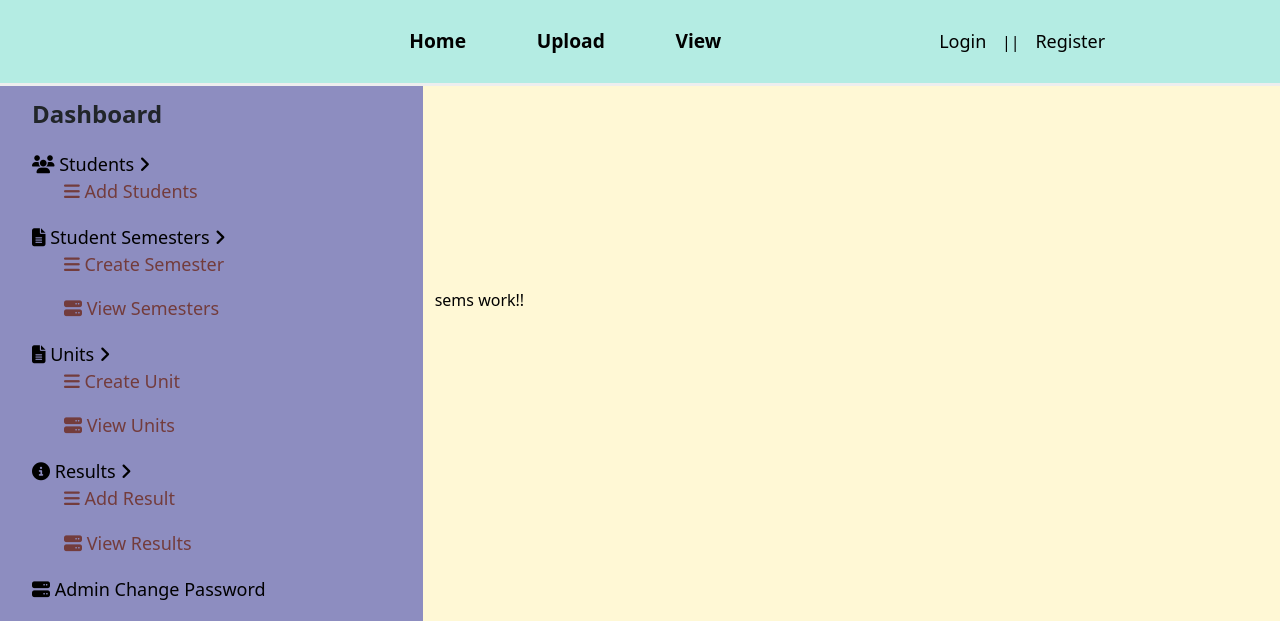
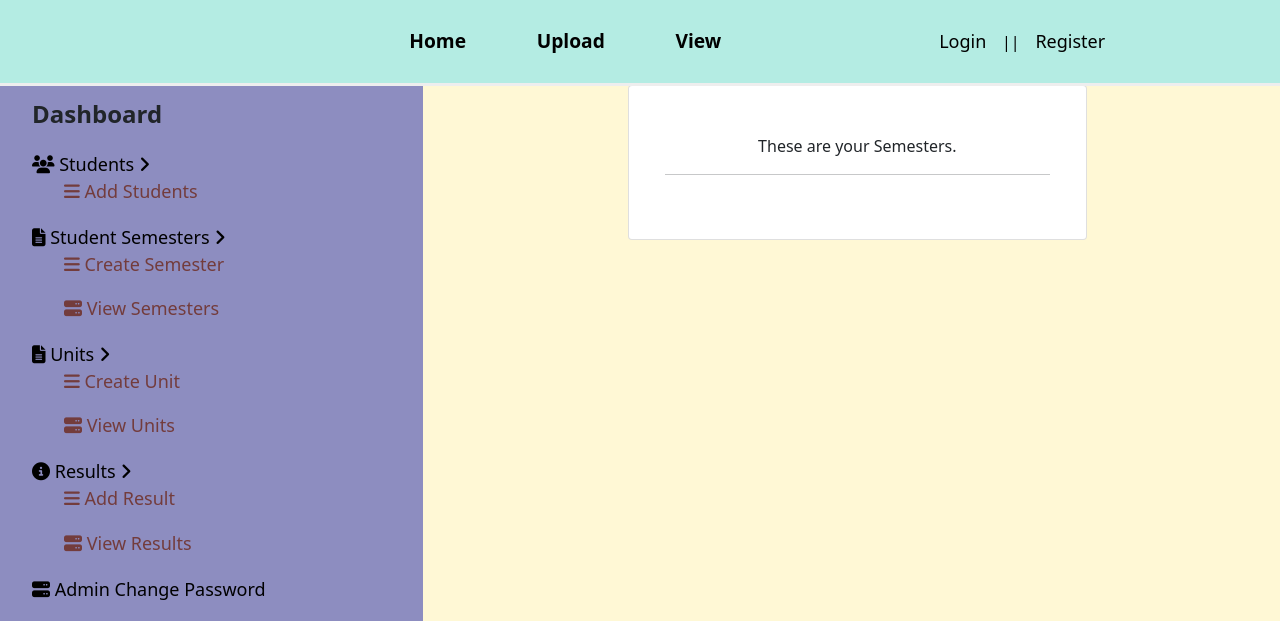
Before and after one commit to jobkarani/students-portal-app, a Django app: page /semesters/ in a window 1280 px wide. Shown: the top 621 px of the page. Run offline with Django 3.2, Linux system fonts and the light colour scheme; data that the repository does not hold is empty; some libraries are stand-ins or nearby versions; some web fonts are replaced.

Commit message:
updates view semester method

```diff
--- a/app/templates/all-temps/semesters.html
+++ b/app/templates/all-temps/semesters.html
@@ -1,7 +1,35 @@
 {% extends 'all-temps/base.html' %}
 {% load bootstrap5 %}
 {% block content %}
-<br><br><br><br><br><br><br><br><br><br>
-<p class="unit mt-5" style="color:black;">sems work!!</p>
+<div class="container" style="align-items:center; width:60%; margin-top: 10%;">
+    <div class="card">
+        <div class="row">
+            <div class="col-md-6" style="width: 100%; padding:10%;">
+
+                <div class="input">
+                    <div class="text-center">
+                        <div class="title"></div>
+                        <div class="guide">
+                            These are your Semesters.
+                        </div>
+                        <hr />
+
+                    </div>
+                    <div class="row">
+                        <div class="body col-12">
+                            {% for sem in sems %}
+                                <p> <span style="font: weight 900px; font-size:larger;">{{sem.semester_name}}
+                                    </span></p>
+                                </p>
+                            {% endfor %}
+                        </div>
+
+
+                </div>
+                </div>
+            </div>
+        </div>
+    </div>
+</div>
 
 {% endblock%}
--- a/app/views.py
+++ b/app/views.py
@@ -104,8 +104,12 @@ def createSem(request):
     return render(request, 'all-temps/sem_form.html', {"form":form})
 
 def viewSems(request):
-
-    return render(request, 'all-temps/semesters.html')
+    sems = Semester.objects.filter().all()
+    print(sems)
+    ctx ={
+        "sems":sems,
+    }
+    return render(request, 'all-temps/semesters.html',ctx)
 
 def createResults(request):
     if request.method == 'POST':
```
